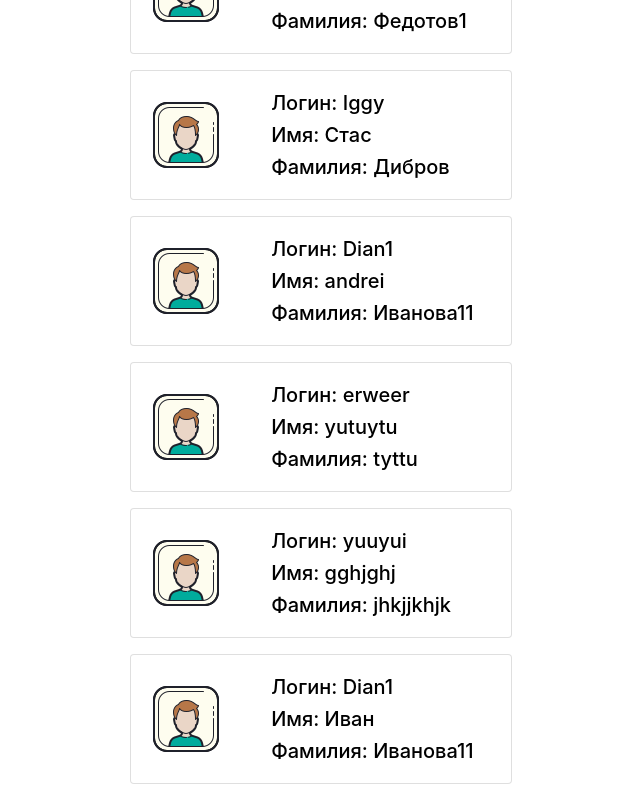
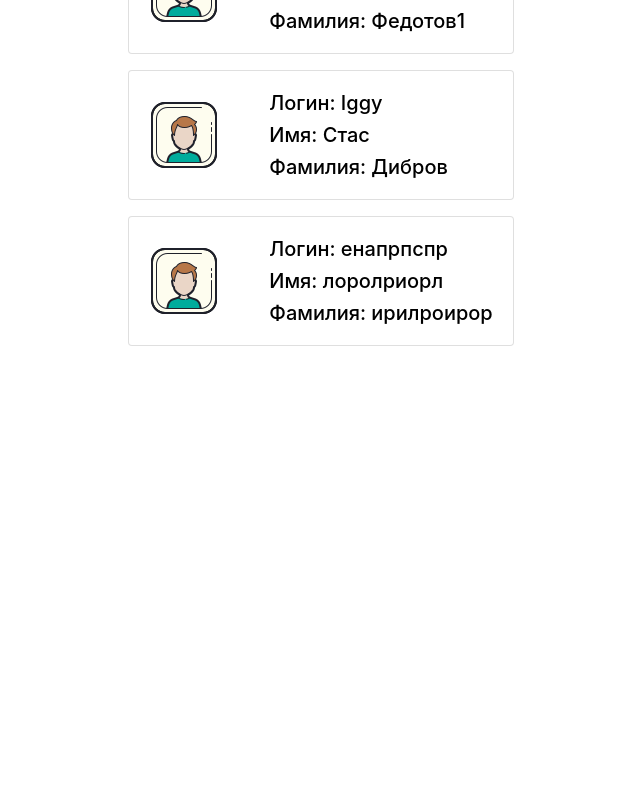
Before and after one commit to Anatoliy-1986/users-list, a React (Create React App) app: page / in a window 1280 px wide. Shown: the part 446-1246 px from the top of the page, without its empty margins (319-959 px from the left). After the commit the page ends 808 px from the top, so only its background shows below. Built offline with nearby package versions, Linux system fonts and the light colour scheme; data requests are answered from the project's data file.

Commit message:
fix bag with empty fields & changed validation

```diff
--- a/db.json
+++ b/db.json
@@ -3,7 +3,7 @@
     {
       "id": 2,
       "userName": "Dian114567",
-      "firstName": "Анна",
+      "firstName": "Анна135",
       "lastName": "Иванова190",
       "password": "122334"
     },
@@ -26,45 +26,13 @@
       "lastName": "Дибров"
     },
     {
-      "userName": "Dian1",
-      "firstName": "andrei",
-      "lastName": "Иванова11",
-      "password": "122334",
-      "roles": [
-        {
-          "value": "ANT",
-          "name": "Рабочий"
-        }
-      ],
+      "userName": "енапрпспр",
+      "firstName": "лоролриорл",
+      "lastName": "ирилроирор",
+      "password": "лололплгл",
+      "roles": [],
       "workBorders": [],
       "id": 22
-    },
-    {
-      "userName": "erweer",
-      "firstName": "yutuytu",
-      "lastName": "tyttu",
-      "password": "gjhgj",
-      "roles": [],
-      "workBorders": [],
-      "id": 23
-    },
-    {
-      "userName": "yuuyui",
-      "firstName": "gghjghj",
-      "lastName": "jhkjjkhjk",
-      "password": "jhhhukjhkjhk",
-      "roles": [],
-      "workBorders": [],
-      "id": 24
-    },
-    {
-      "userName": "Dian1",
-      "firstName": "Иван",
-      "lastName": "Иванова11",
-      "password": "nbhjbhjb",
-      "roles": [],
-      "workBorders": [],
-      "id": 25
     }
   ]
 }
--- a/src/components/Form/Form.module.scss
+++ b/src/components/Form/Form.module.scss
@@ -14,3 +14,9 @@
   grid-template-rows: 1fr 1fr;
   gap: 20px;
 }
+
+.error {
+  color: red;
+  font-size: 12px;
+  margin-top: -10px;
+}
--- a/src/components/Form/Form.tsx
+++ b/src/components/Form/Form.tsx
@@ -18,7 +18,8 @@ export const UserForm = ({
   onCreate,
   onRemove,
   onUpdate,
-}: IForm) => (
+}: IForm) => {
+  return (
     <div>
       <Formik
         initialValues={initialValues}
@@ -38,7 +39,7 @@ export const UserForm = ({
                 <Field name="userName" />
               </label>
               {errors.userName && touched.userName ? (
-              <div>{errors.userName}</div>
+                <div className={styles.error}>{errors.userName}</div>
               ) : null}
 
               <label className={styles.label}>
@@ -46,7 +47,7 @@ export const UserForm = ({
                 <Field name="firstName" />
               </label>
               {errors.firstName && touched.firstName ? (
-              <div>{errors.firstName}</div>
+                <div className={styles.error}>{errors.firstName}</div>
               ) : null}
 
               <label className={styles.label}>
@@ -54,7 +55,7 @@ export const UserForm = ({
                 <Field name="lastName" />
               </label>
               {errors.lastName && touched.lastName ? (
-              <div>{errors.lastName}</div>
+                <div className={styles.error}>{errors.lastName}</div>
               ) : null}
 
               <label className={styles.label}>
@@ -62,7 +63,7 @@ export const UserForm = ({
                 <Field name="password" />
               </label>
               {errors.password && touched.password ? (
-              <div>{errors.lastName}</div>
+                <div className={styles.error}>{errors.password}</div>
               ) : null}
             </div>
             <Multiselect
@@ -74,6 +75,7 @@ export const UserForm = ({
                 multiselectContainer: {
                   background: "white",
                   marginBottom: "16px",
+                  marginTop: "16px",
                 },
               }}
             />
@@ -109,3 +111,4 @@ export const UserForm = ({
       </Formik>
     </div>
   );
+};
--- a/src/components/Form/schemsValidation.ts
+++ b/src/components/Form/schemsValidation.ts
@@ -4,13 +4,13 @@ export const SignupSchema = Yup.object().shape({
   userName: Yup.string()
     .min(3, "не менее 3-х символов")
     .max(50, "Too Long!")
-    .required("Required"),
+    .required("Введите логин"),
   firstName: Yup.string()
     .min(2, "не менее 2-х символов")
     .max(50, "Too Long!")
-    .required("Required"),
+    .required("Введите имя"),
   password: Yup.string()
     .min(4, "не менее 4-х символов")
     .max(50, "Too Long!")
-    .required("Required"),
+    .required("Введите пароль"),
 });
--- a/src/components/UserCreateComponent/index.tsx
+++ b/src/components/UserCreateComponent/index.tsx
@@ -15,6 +15,7 @@ export const UserCreateComponent = () => {
   const handleCreate = (user: IUsers) => {
     createUser(user);
     navigate("/");
+    console.log("пользователь успешно добавлен");
   };
 
   const data = {
--- a/src/components/UserUpdateComponent/index.tsx
+++ b/src/components/UserUpdateComponent/index.tsx
@@ -1,4 +1,4 @@
-import React from "react";
+import React, { Fragment } from "react";
 
 import { Link, useNavigate, useParams } from "react-router-dom";
 
@@ -29,16 +29,19 @@ export const UserUpdateComponent = () => {
   const handleUpdate = (user: IUsers) => {
     updateUser(user);
     navigate("/");
+    console.log("пользователь успешно обновлен");
   };
 
-  return (
+  return data ? (
     <section className={styles.root}>
       <Link to={`/`}>Вернуться к списку</Link>
       <UserForm
-        initialValues={data!}
+        initialValues={data}
         onRemove={handleRemove}
         onUpdate={handleUpdate}
       />
     </section>
+  ) : (
+    <Fragment />
   );
 };
```
Lines whose indentation alone changed are shown as unchanged.
